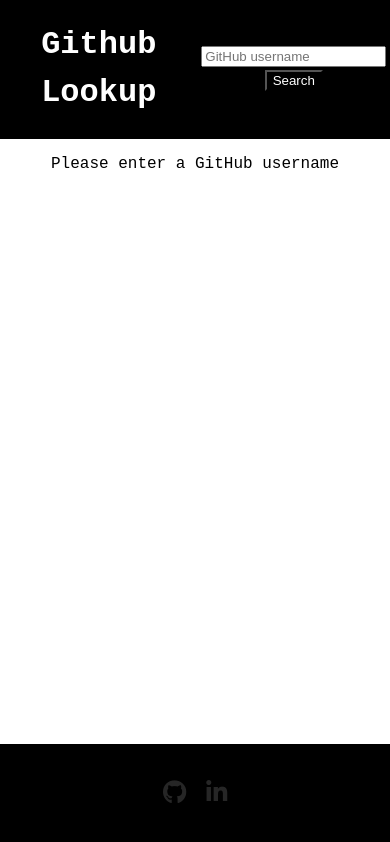
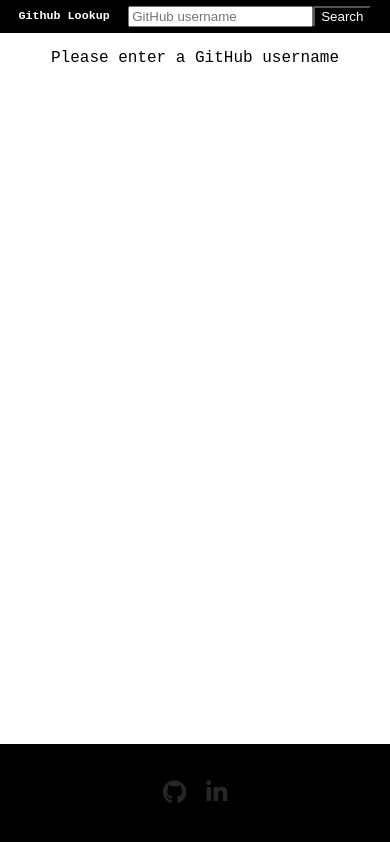
Before and after one commit to CyprienDream/node-github, a React (Create React App) app: page / in a window 390 px wide. Built offline with nearby package versions, Linux system fonts and the light colour scheme.

Commit message:
add responsivity & hover effect

```diff
--- a/src/App.css
+++ b/src/App.css
@@ -12,8 +12,11 @@
   flex: 1;
 }
 
+h1 {
+  font-size: 3vw;
+}
+
 /* Repos */
-
 
 .repos-container {
   display: grid;
@@ -29,6 +32,11 @@
   height: 100%;
   border: solid;
   border-color: grey;
+  border-radius: 5%;
+}
+
+.card-title {
+  font-size: 1.5vw;
 }
 
 .card-link {
@@ -37,14 +45,16 @@
   color: #282c34;
 }
 
+.card-body:hover {
+  background-color: black;
+  color: white;
+}
+
 /* User */
-
-.user-container {
-  margin: 10px;
-}
 
 .user-picture {
   border-radius: 50%;
+  max-width: 25%;
 }
 
 .user-link {
@@ -61,7 +71,7 @@
   line-height: 1.5;
   color: white;
   background-color: black;
-  justify-content: space-around;
+  justify-content: space-evenly;
   align-items: center;
 }
 
--- a/src/App.tsx
+++ b/src/App.tsx
@@ -21,7 +21,7 @@
       <div>
         <UserComponent user={user as IUser}></UserComponent>
         <div>
-          <input type="text" placeholder="Search repositories..." onChange={event => { setSearchTerm(event.target.value) }} />
+          <input type="text" placeholder="Filter repositories..." onChange={event => { setSearchTerm(event.target.value) }} />
         </div>
       </div>
     )
```
